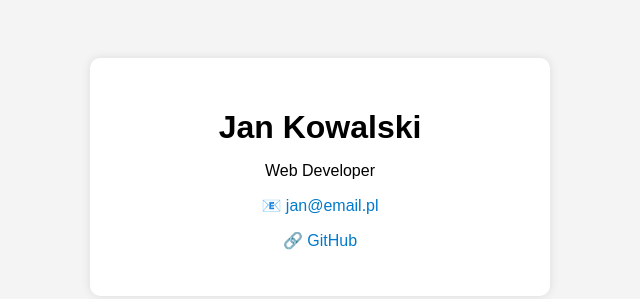
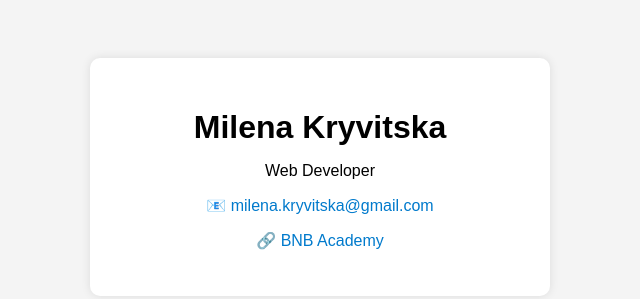
Before and after one commit to milena-krk/milena-krk.github.io, a plain HTML site: page index.html in a window 1280 px wide. Shown: the whole page, without its empty margins (320-960 px from the left). Drawn offline with Linux system fonts and the light colour scheme.

Commit message:
Add files via upload

```diff
--- a/index.html
+++ b/index.html
@@ -2,7 +2,7 @@
 <html lang="pl">
 <head>
     <meta charset="UTF-8">
-    <title>Jan Kowalski – Wizytówka</title>
+    <title>Milena Kryvitska – WNauka HTML'a</title>
     <style>
         body {
             font-family: Arial, sans-serif;
@@ -28,10 +28,10 @@
 <body>
 
 <div class="card">
-    <h1>Jan Kowalski</h1>
+    <h1>Milena Kryvitska</h1>
     <p>Web Developer</p>
-    <p>📧 <a href="mailto:jan@email.pl">jan@email.pl</a></p>
-    <p>🔗 <a href="https://github.com/jankowalski">GitHub</a></p>
+    <p>📧 <a href="mailto:milena.kryvitska@gmail.com">milena.kryvitska@gmail.com</a></p>
+    <p>🔗 <a href="https://bnbacademyofdance.pl">BNB Academy</a></p>
 </div>
 
 </body>
```
